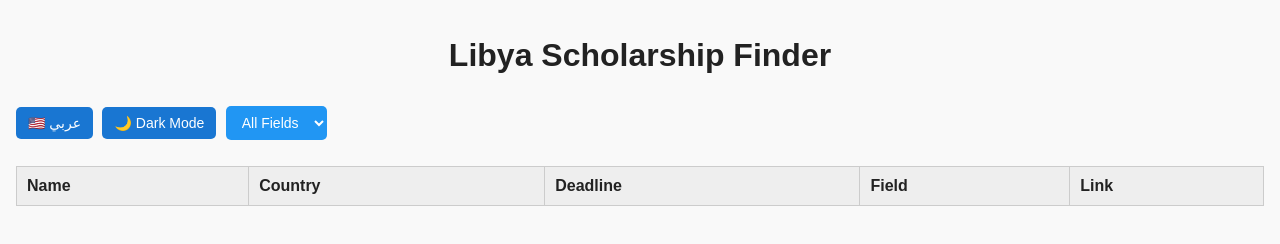
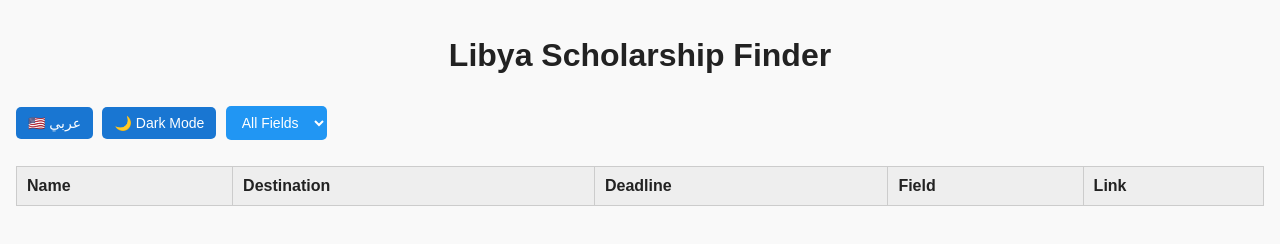
Before and after one commit to jackforce08/libya-scholarships, a plain HTML site: page index.html in a window 1280 px wide. Drawn offline with nearby package versions, Linux system fonts and the light colour scheme; no server answers.

Commit message:
Update index.html

```diff
--- a/index.html
+++ b/index.html
@@ -24,7 +24,7 @@
       <thead>
         <tr>
           <th>Name</th>
-          <th>Country</th>
+          <th>Destination</th>
           <th>Deadline</th>
           <th>Field</th>
           <th>Link</th>
```
